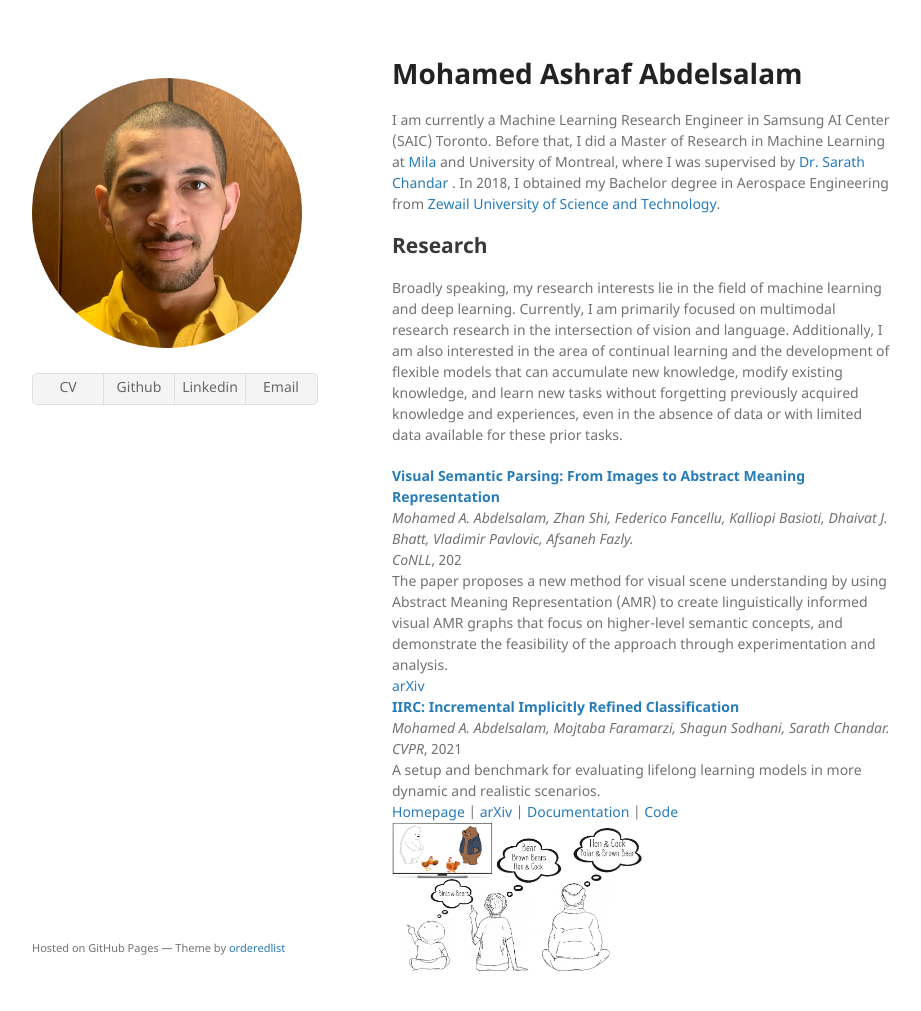
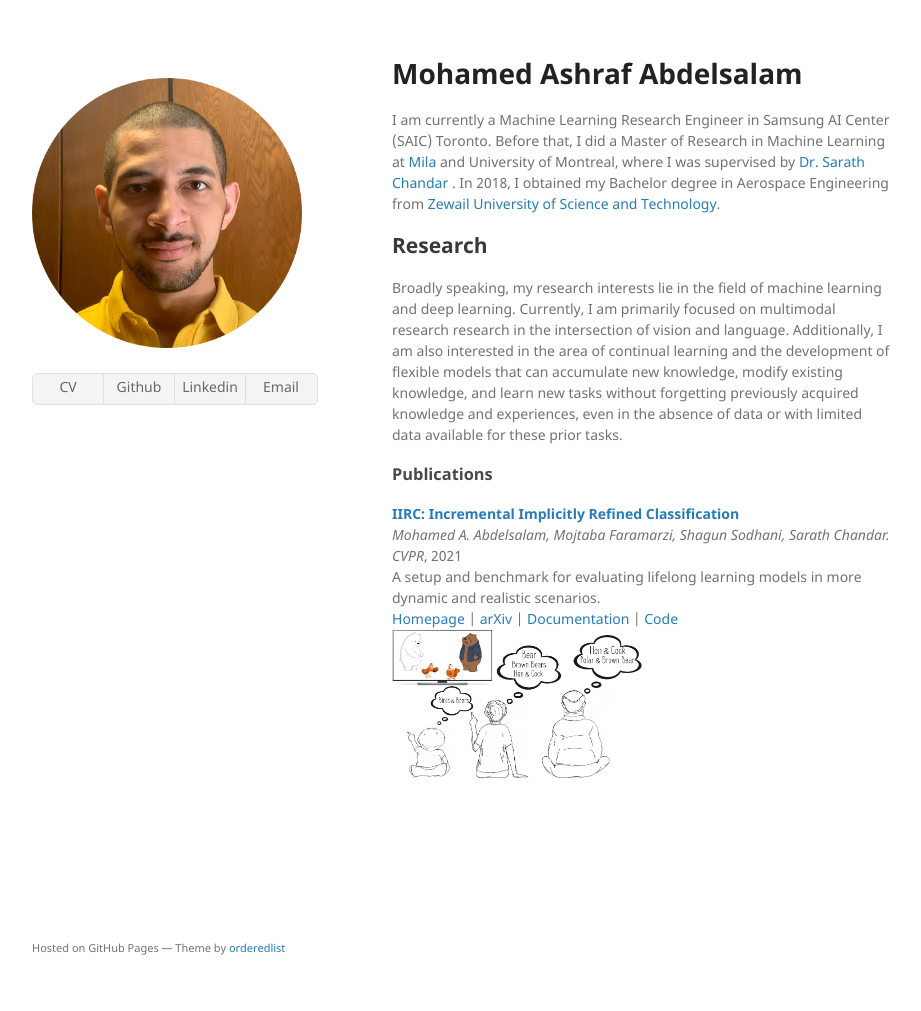
Before and after one commit to MohamedAbdelsalam9/mohamedabdelsalam9.github.io, a Jekyll site: the page built from index.md, in a window 1280 px wide and 1027 px high. Shown: the top 1011 px of the window, without its empty margins (178-1099 px from the left). Built offline with Jekyll 4.4.1, drawn with Linux system fonts in a browser that asks for light colours; the repository's description, which GitHub fills in, is left out; our own code applies the rules of GitHub Pages for plain Markdown files.

Commit message:
Update index.md

```diff
--- a/index.md
+++ b/index.md
@@ -10,15 +10,15 @@ I am currently a Machine Learning Research Engineer in Samsung AI Center (SAIC)
 ## Research
 Broadly speaking, my research interests lie in the field of machine learning and deep learning. Currently, I am primarily focused on multimodal research research in the intersection of vision and language. Additionally, I am also interested in the area of continual learning and the development of flexible models that can accumulate new knowledge, modify existing knowledge, and learn new tasks without forgetting previously acquired knowledge and experiences, even in the absence of data or with limited data available for these prior tasks.
 
-<!-- ### Publications -->
+### Publications
  <div class="publication">
-    <div class="text">
+<!--     <div class="text">
      <a href="https://arxiv.org/abs/2210.14862"><b>Visual Semantic Parsing: From Images to Abstract Meaning Representation</b></a>
      <br><i>Mohamed A. Abdelsalam, Zhan Shi, Federico Fancellu, Kalliopi Basioti, Dhaivat J. Bhatt, Vladimir Pavlovic, Afsaneh Fazly.</i>
      <br><i>CoNLL</i>, 202
      <br>The paper proposes a new method for visual scene understanding by using Abstract Meaning Representation (AMR) to create linguistically informed visual AMR graphs that focus on higher-level semantic concepts, and demonstrate the feasibility of the approach through experimentation and analysis.
      <br><a href="https://arxiv.org/abs/2210.14862">arXiv</a>
-    </div>
+    </div> -->
 
 
     <div class="text">
```
